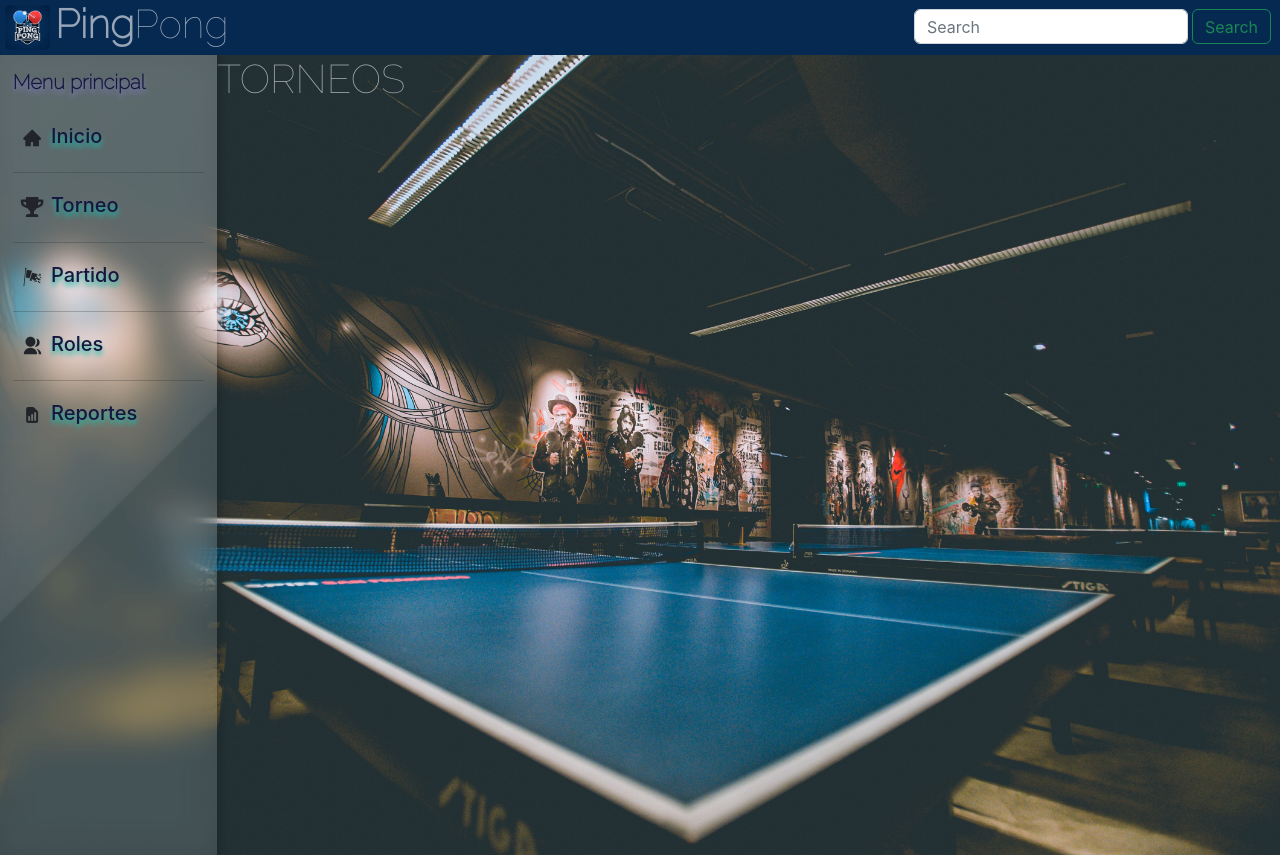
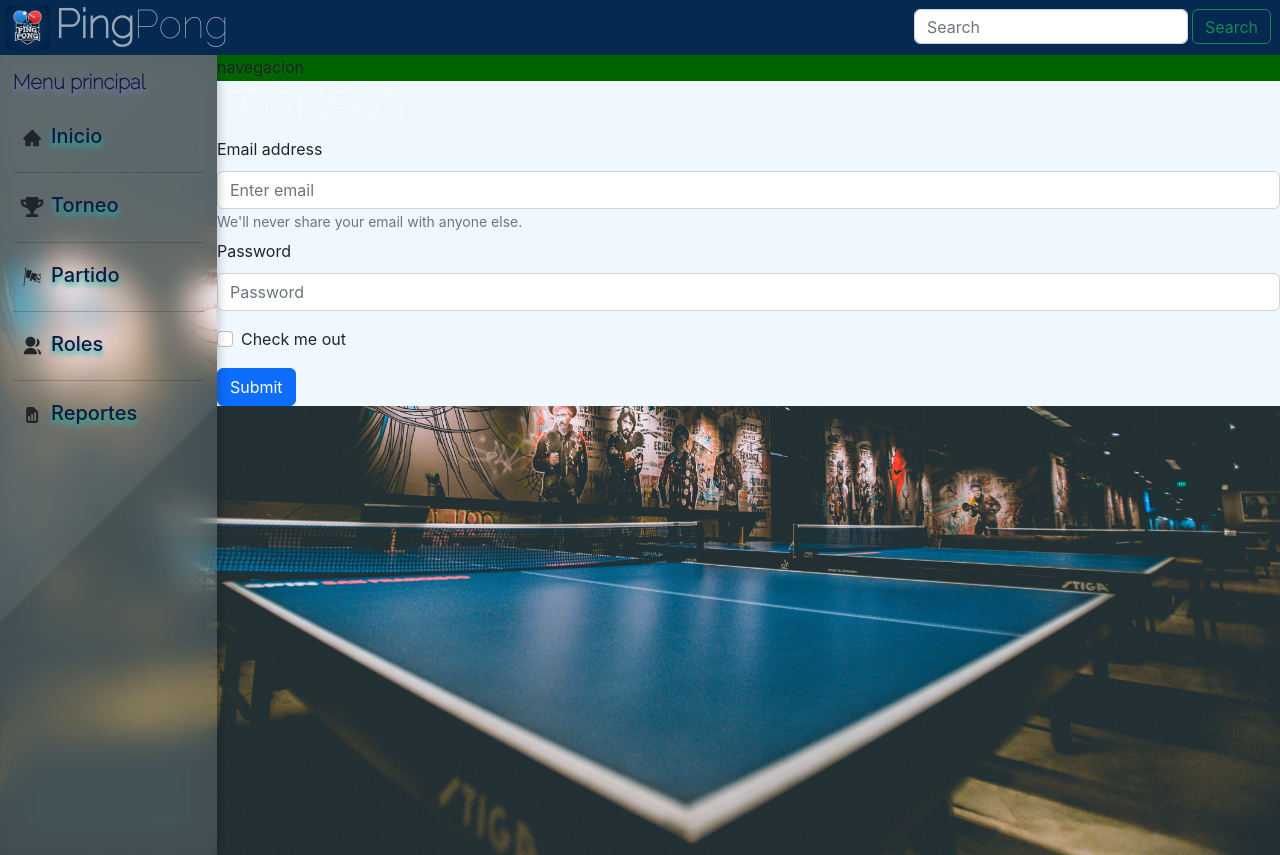
Before and after one commit to Zelechos/Torneos-de-Tenis-de-Mesa-basado-en-llaves, a React (Create React App) app in the folder frontend/: page /torneo in a window 1280 px wide. Built offline with nearby package versions, Linux system fonts and the light colour scheme.

Commit message:
feat: form tournament

```diff
--- a/frontend/src/landing_page/nav_bar/NavBar.css
+++ b/frontend/src/landing_page/nav_bar/NavBar.css
@@ -33,7 +33,7 @@
 }
 
 .tenis-logo {
-    height: 45px;
+    height: 45px !important;
     margin: 5px;
     border-radius: 5px;
 }
--- a/frontend/src/landing_page/nav_bar/NavBar.jsx
+++ b/frontend/src/landing_page/nav_bar/NavBar.jsx
@@ -5,7 +5,6 @@
 
 const NavBar = () => {
   return (
-    <>
       <header>
         <div>
           <img className="tenis-logo" src={Logo} alt="Logo de FreecodeCamp" />
@@ -23,7 +22,6 @@
           </Form>
         </div>
       </header>
-    </>
   );
 }
 
--- a/frontend/src/landing_page/pages/Torneo.jsx
+++ b/frontend/src/landing_page/pages/Torneo.jsx
@@ -1,7 +1,11 @@
+import FormTournament from "./forms/FormTournament";
+import './styles/Tournament.css'
+
 const Torneo = () => {
   return (
-    <div className="title">
-      <h1>TORNEOS</h1>
+    <div className="container-tournament">
+      <nav>navegacion</nav>
+      <FormTournament />
     </div>
   );
 };
--- /dev/null
+++ b/frontend/src/landing_page/pages/forms/FormTournament.css
@@ -0,0 +1,12 @@
+
+.container-form{
+    display: flex;
+    align-items: center;
+    justify-content: center;
+    background-color: blue;
+}
+
+.form-tournament{
+    width: 100%;
+    background-color: aliceblue;
+}
--- /dev/null
+++ b/frontend/src/landing_page/pages/forms/FormTournament.jsx
@@ -0,0 +1,33 @@
+import "./FormTournament.css";
+import Button from "react-bootstrap/Button";
+import Form from "react-bootstrap/Form";
+
+function FormTournament() {
+  return (
+    <div className="container-form">
+      <Form className="form-tournament">
+        <h1>TORNEOS</h1>
+        <Form.Group className="mb-1" controlId="formBasicEmail">
+          <Form.Label>Email address</Form.Label>
+          <Form.Control type="email" placeholder="Enter email" />
+          <Form.Text className="text-muted">
+            We'll never share your email with anyone else.
+          </Form.Text>
+        </Form.Group>
+
+        <Form.Group className="mb-3" controlId="formBasicPassword">
+          <Form.Label>Password</Form.Label>
+          <Form.Control type="password" placeholder="Password" />
+        </Form.Group>
+        <Form.Group className="mb-3" controlId="formBasicCheckbox">
+          <Form.Check type="checkbox" label="Check me out" />
+        </Form.Group>
+        <Button variant="primary" type="submit">
+          Submit
+        </Button>
+      </Form>
+    </div>
+  );
+}
+
+export default FormTournament;
--- /dev/null
+++ b/frontend/src/landing_page/pages/styles/Tournament.css
@@ -0,0 +1,3 @@
+.container-tournament {
+    background-color: darkgreen;
+}
```
